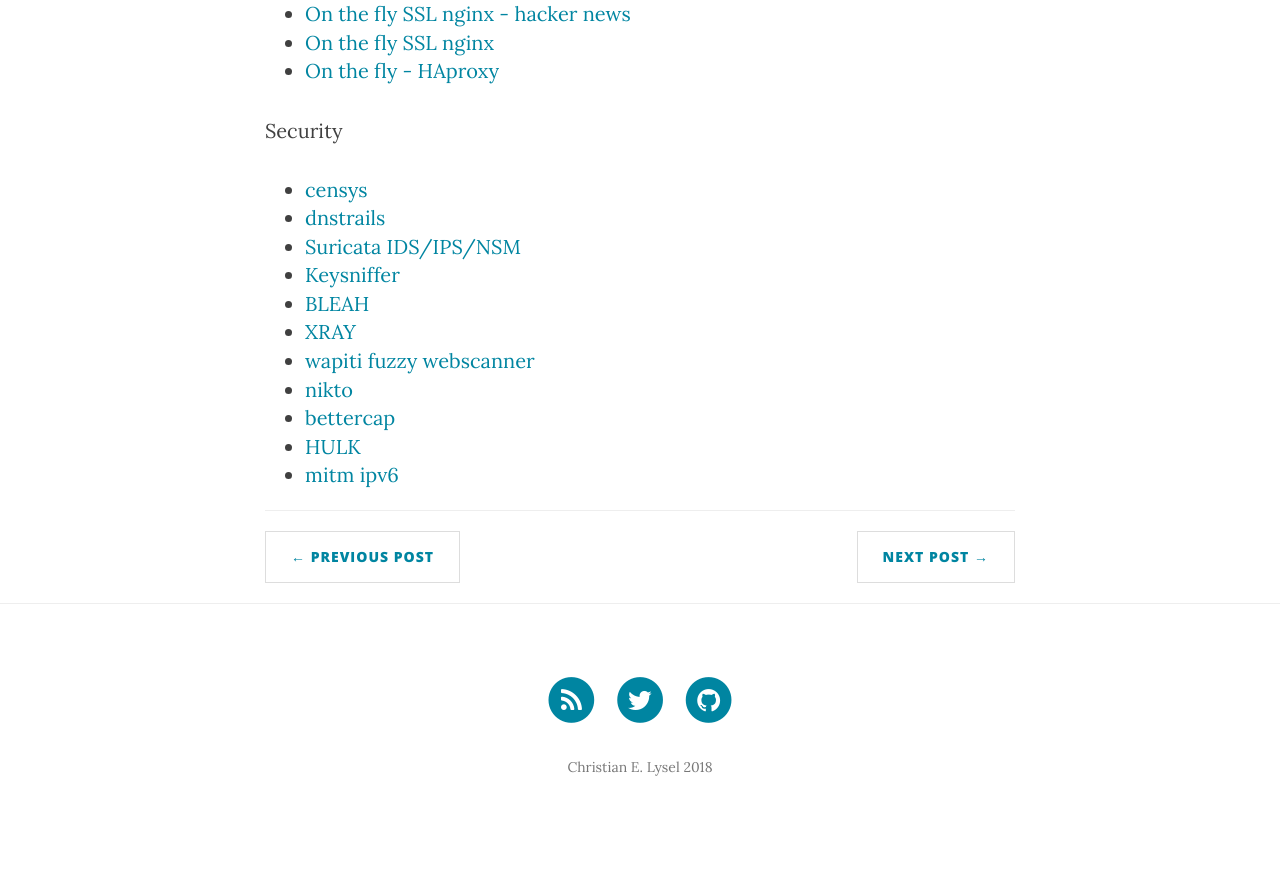
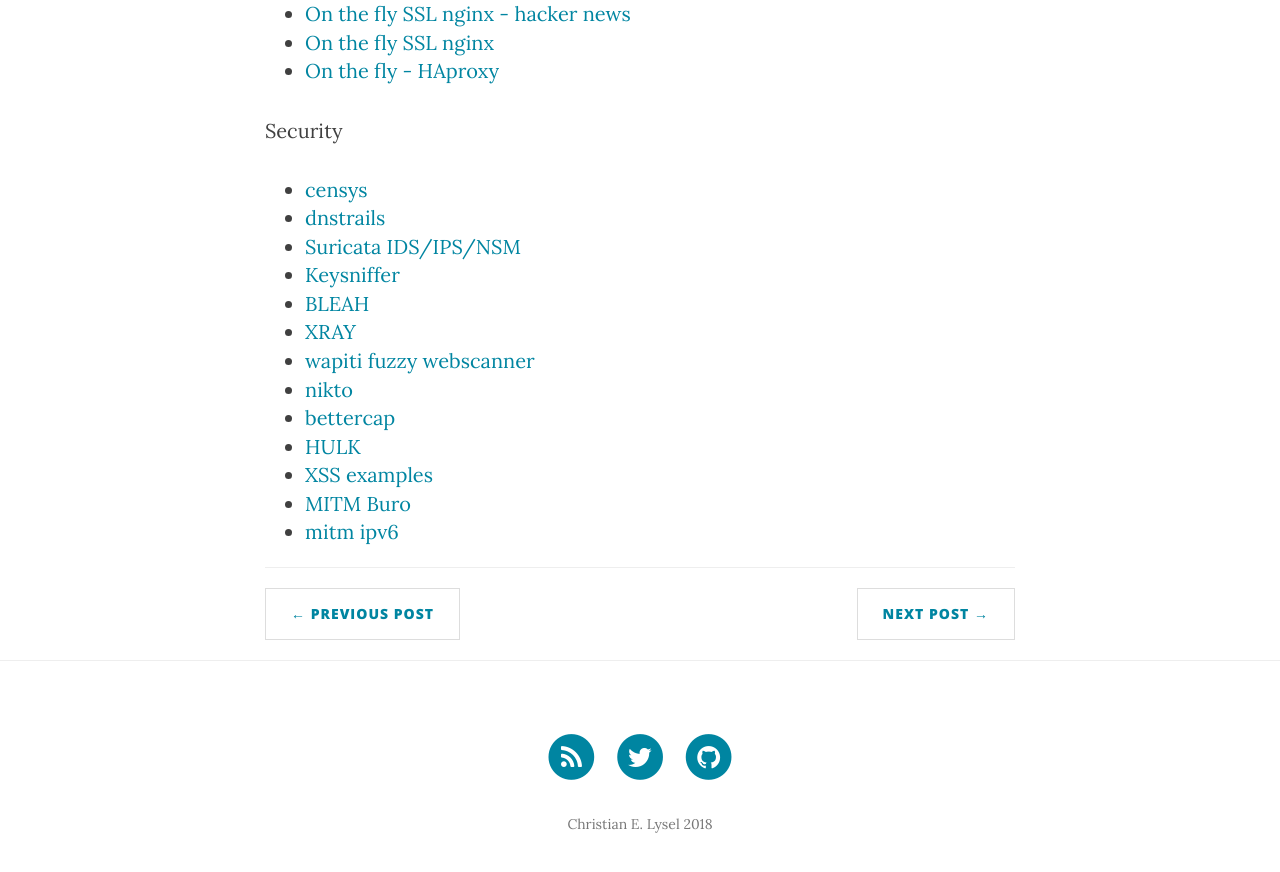
Before and after one commit to clysel/christian.lysel.net, a Jekyll site: the page built from _posts/2017-01-11-cool-projects.markdown, in a window 1280 px wide and 900 px high, scrolled down 1251 px. Shown: the top 872 px of the window. Built offline with Jekyll 4.4.1, drawn with Linux system fonts in a browser that asks for light colours; nearby versions of some CDN libraries; before the commit the page ends 2094 px from its top, so only the background shows below that.

Commit message:
Update 2017-01-11-cool-projects.markdown

```diff
--- a/_posts/2017-01-11-cool-projects.markdown
+++ b/_posts/2017-01-11-cool-projects.markdown
@@ -43,4 +43,6 @@
    * [nikto](https://cirt.net/Nikto2)
    * [bettercap](https://www.bettercap.org/)
    * [HULK](https://github.com/Cyb3rWard0g/HELK)
+   * [XSS examples](https://www.digitalmunition.me/2018/03/cross-site-scripting-xss-payloads-collection/)
+   * [MITM Buro](https://www.digitalmunition.me/2018/03/ssl-mitm-using-burp-suite-proxies/)
    * [mitm ipv6](https://github.com/fox-it/mitm6)
```
